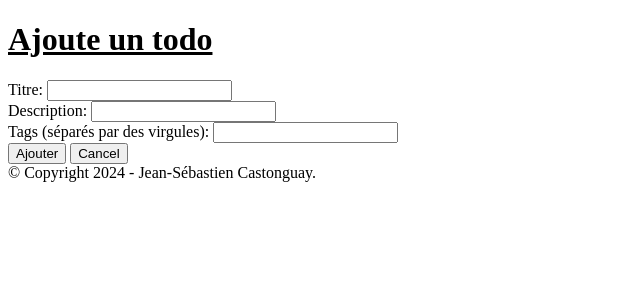
After one commit to jscastonguay/teluq-inf2020-python-exercices, a Flask app: page /ajoute in a window 1280 px wide. The commit adds this page. Shown: the top 300 px of the page, without its empty margins (0-640 px from the left). Run offline with Flask 3, Linux system fonts and the light colour scheme; parts of the project's set-up code (start-up, migrations or seed data) failed here and were passed over.

Commit message:
La page d'ajout fonctionne.

```diff
--- a/TravailNo3/app/main.py
+++ b/TravailNo3/app/main.py
@@ -8,5 +8,18 @@ liste = ListeTodo("todo")
 def index():
     return render_template("index.html", liste = liste.get())
 
+
+@app.route("/ajoute",  methods = ['GET', 'POST'])
+def ajoute():
+    if request.method == "GET":
+        return render_template("ajoute.html")
+    else:
+        titre = request.form['titre']
+        description = request.form['description']
+        tags = request.form['tags']
+        liste.nouveau(titre, description, tags)
+        return render_template("index.html", liste = liste.get())
+
+
 if __name__ == "__main__":
     app.run(debug=True)
--- /dev/null
+++ b/TravailNo3/app/templates/ajoute.html
@@ -0,0 +1,24 @@
+{% extends "layout.html" %}
+{% block title %}Liste{% endblock %}
+{% block head %}
+{{ super() }}
+<style type="text/css">
+  .important {
+    color: #336699;
+  }
+</style>
+{% endblock %}
+{% block content %}
+<h1>Ajoute un todo</h1>
+<form method="POST">
+  <label for="titre">Titre:</label>
+  <input type="text" id="titre" name="titre"><br>
+  <label for="description">Description:</label>
+  <input type="text" id="description" name="description"><br>
+  <label for="tags">Tags (séparés par des virgules):</label>
+  <input type="text" id="tags" name="tags"><br>
+  <input type="submit" value="Ajouter">
+  <button id="ajoute" type="button" onclick="window.location.href = '{{ url_for('index') }}' ; " class="button">Cancel</button>
+</form>
+
+{% endblock %}
--- a/TravailNo3/app/templates/index.html
+++ b/TravailNo3/app/templates/index.html
@@ -9,6 +9,7 @@
 </style>
 {% endblock %}
 {% block content %}
+<button id="ajoute" type="button" onclick="window.location.href = '{{ url_for('ajoute') }}' ; " class="button">Nouveau TODO</button>
 <h1>La liste de TODO</h1>
 <table>
   <tr>
--- /dev/null
+++ b/TravailNo3/app/todo/55542709-ab94-11ef-bbc1-98541b76ef66.json
@@ -0,0 +1 @@
+{"uuid": "55542709-ab94-11ef-bbc1-98541b76ef66", "date_creation": "2024-11-25", "etat": "OUVERT", "titre": "Test no. 1", "description": "La description", "tags": "tag1, tag2"}
--- /dev/null
+++ b/TravailNo3/app/todo/76ccf6f7-ab94-11ef-a315-98541b76ef66.json
@@ -0,0 +1 @@
+{"uuid": "76ccf6f7-ab94-11ef-a315-98541b76ef66", "date_creation": "2024-11-25", "etat": "OUVERT", "titre": "Test no. 1", "description": "La description", "tags": "tag1, tag2"}
--- /dev/null
+++ b/TravailNo3/app/todo/9c888d8e-ab94-11ef-9256-98541b76ef66.json
@@ -0,0 +1 @@
+{"uuid": "9c888d8e-ab94-11ef-9256-98541b76ef66", "date_creation": "2024-11-25", "etat": "OUVERT", "titre": "Ceci est un test", "description": "Je veux essayer le todo", "tags": "test, tata"}
```
Also changed, not shown: TravailNo3/app/todo/3f5d27ae-aa78-11ef-b89c-98541b76ef66.json (renamed from TravailNo3/todo/3f5d27ae-aa78-11ef-b89c-98541b76ef66.json), TravailNo3/app/todo/b9c3e21c-aa78-11ef-a156-98541b76ef66.json (renamed from TravailNo3/todo/b9c3e21c-aa78-11ef-a156-98541b76ef66.json).
